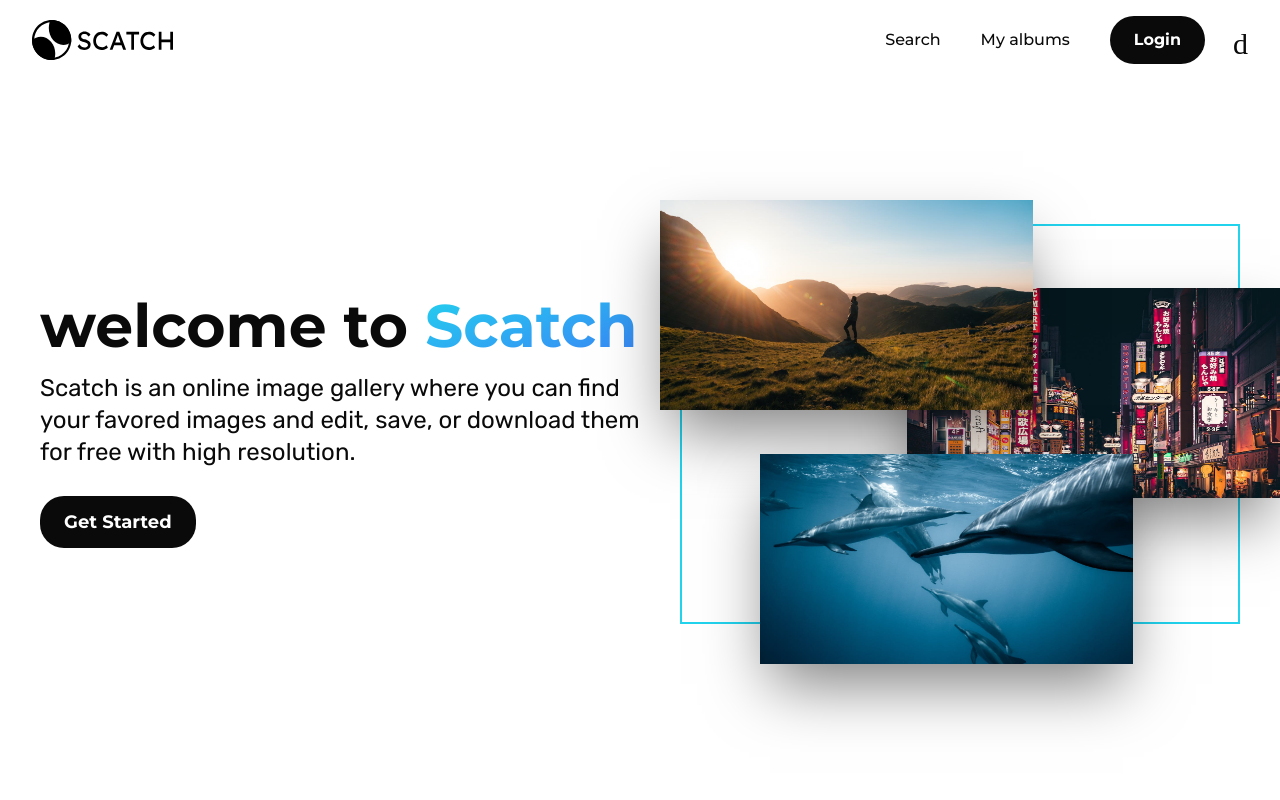
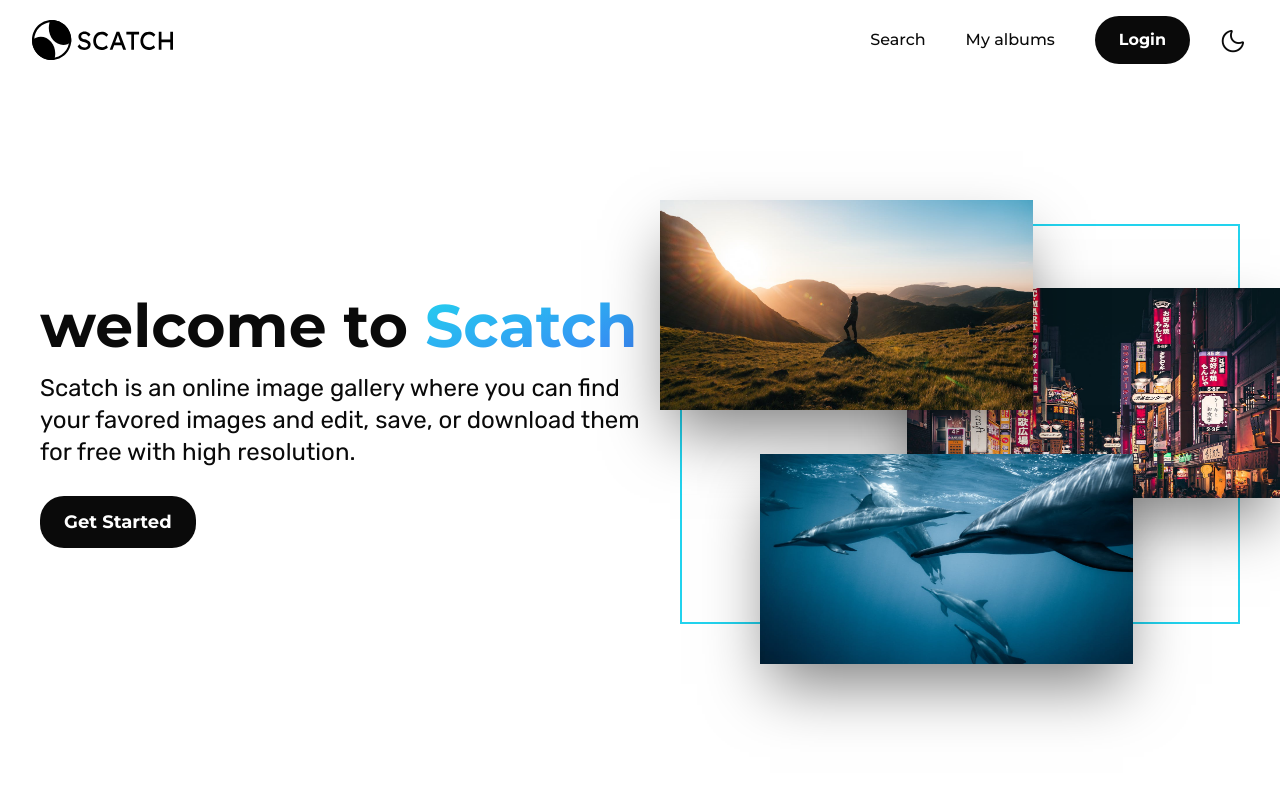
Before and after one commit to malkiii/scatch, a Next.js app: page / in a window 1280 px wide. Shown: the top 800 px of the page. Built offline with nearby package versions, Linux system fonts and the light colour scheme.

Commit message:
- Add @font-face for the theme icons.

```diff
--- a/styles/globals.css
+++ b/styles/globals.css
@@ -29,6 +29,12 @@
   }
   input[type='search']::-webkit-search-cancel-button {
     @apply appearance-none;
+  }
+  @font-face {
+    font-family: 'theme font';
+    src: url('../public/theme-font.ttf') format('truetype');
+    font-weight: normal;
+    font-style: normal;
   }
 }
 
@@ -69,6 +75,12 @@
   .filter-option {
     @apply flex items-center gap-2 bg-white dark:bg-neutral-900 transition-colors p-3 first:rounded-t-md last:rounded-b-md capitalize;
   }
+  .modal-arrow {
+    @apply text-7xl disabled:opacity-30 hover:text-theme transition-colors hover:disabled:text-current;
+  }
+  .modal-btn {
+    @apply font-semibold bg-white rounded-md text-dark hover:bg-theme hover:text-white transition-colors p-2 capitalize;
+  }
 }
 
 @layer utilities {
```
